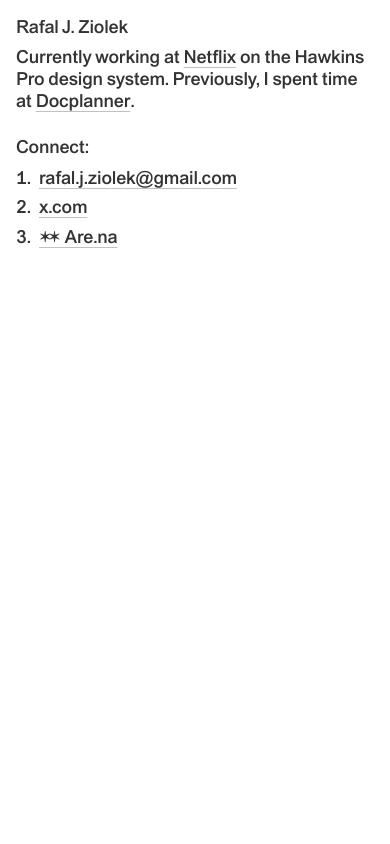
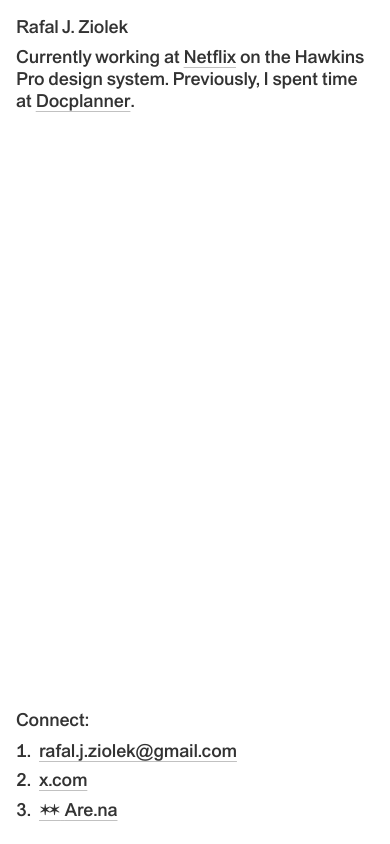
Before and after one commit to rafalziolek/portfolio, a Next.js app: page / in a window 390 px wide. Built offline with nearby package versions, Linux system fonts and the light colour scheme.

Commit message:
Fix Connect spacing and bottom alignment on mobile (#47)

```diff
--- a/src/app/page.jsx
+++ b/src/app/page.jsx
@@ -27,7 +27,7 @@
             <WaveLink href='https://www.docplanner.com/' brand='docplanner'>Docplanner</WaveLink>.
           </p>
         </header>
-        <section aria-labelledby='connect-heading'>
+        <section className={styles.connect} aria-labelledby='connect-heading'>
           <h2 id='connect-heading' className={styles.sectionHeading}>Connect:</h2>
           <ol className={styles.links}>
             <li><WaveLink href='mailto:rafal.j.ziolek@gmail.com'>rafal.j.ziolek@gmail.com</WaveLink></li>
--- a/src/app/page.module.scss
+++ b/src/app/page.module.scss
@@ -74,11 +74,30 @@
   }
 }
 
+@media (max-width: 480px) {
+  .page {
+    display: flex;
+    flex-direction: column;
+    min-height: 100vh;
+    min-height: 100dvh;
+    padding-bottom: max(16px, env(safe-area-inset-bottom));
+  }
+
+  .content {
+    display: flex;
+    flex: 1;
+    flex-direction: column;
+  }
+
+  .connect {
+    margin-top: auto;
+  }
+}
+
 @media (pointer: coarse) {
-  .links li { min-height: 44px; }
   .links a::after {
     content: '';
     position: absolute;
-    inset: -10px 0;
+    inset: -3.75px 0;
   }
 }
```
